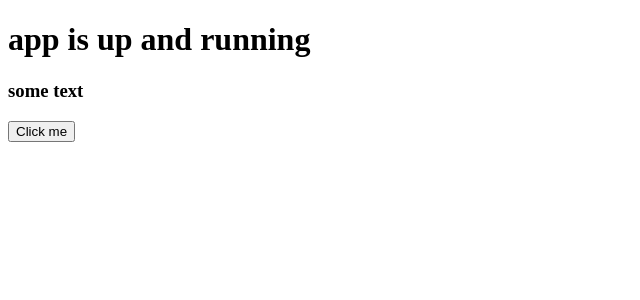
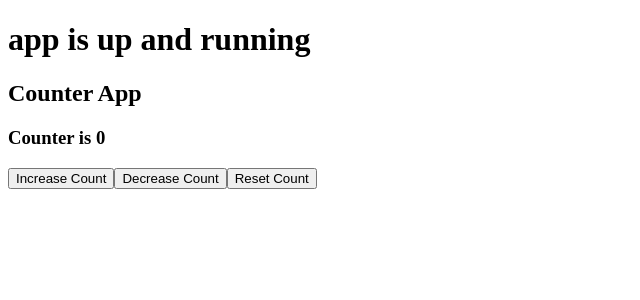
Before and after one commit to rebeccadias/Full-Stack-WebDev-Bootcamp, a React (Create React App) app in the folder techops/: page / in a window 1280 px wide. Shown: the top 300 px of the page, without its empty margins (0-640 px from the left). Built offline with nearby package versions, Linux system fonts and the light colour scheme.

Commit message:
state management

```diff
--- a/techops/src/App.js
+++ b/techops/src/App.js
@@ -1,11 +1,12 @@
 import Message from "./props/Message";
 import Eevent from "./events/Eevent";
+import UseStateComp from "./UseState/UseState";
 
 const App = () => {
   return (
     <div>
       <h1>app is up and running</h1>
-      <Eevent />
+      <UseStateComp />
     </div>
   );
 };
--- a/techops/src/UseState/UseState.js
+++ b/techops/src/UseState/UseState.js
@@ -0,0 +1,23 @@
+import React, { useState } from "react";
+
+const UseStateComp = () => {
+  const [count, SetCount] = useState(0);
+
+  const increaseCount = () => {
+    SetCount((preState) => preState + 10);
+  };
+
+  return (
+    <div>
+      <h2>Counter App</h2>
+      <h3>Counter is {count} </h3>
+      <button onClick={increaseCount}> Increase Count </button>
+      <button onClick={() => SetCount((preState) => preState - 100)}>
+        Decrease Count
+      </button>
+      <button onClick={() => SetCount(0)}> Reset Count </button>
+    </div>
+  );
+};
+
+export default UseStateComp;
```
